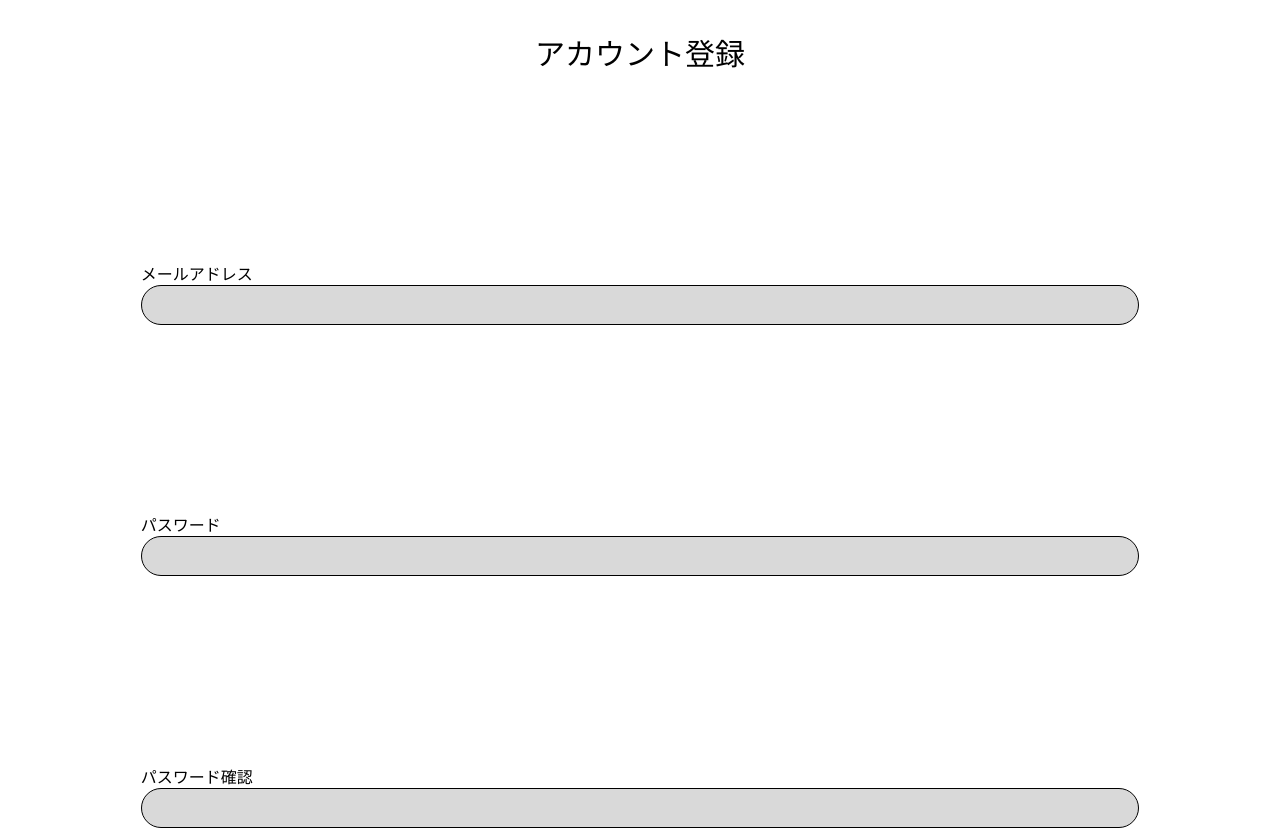
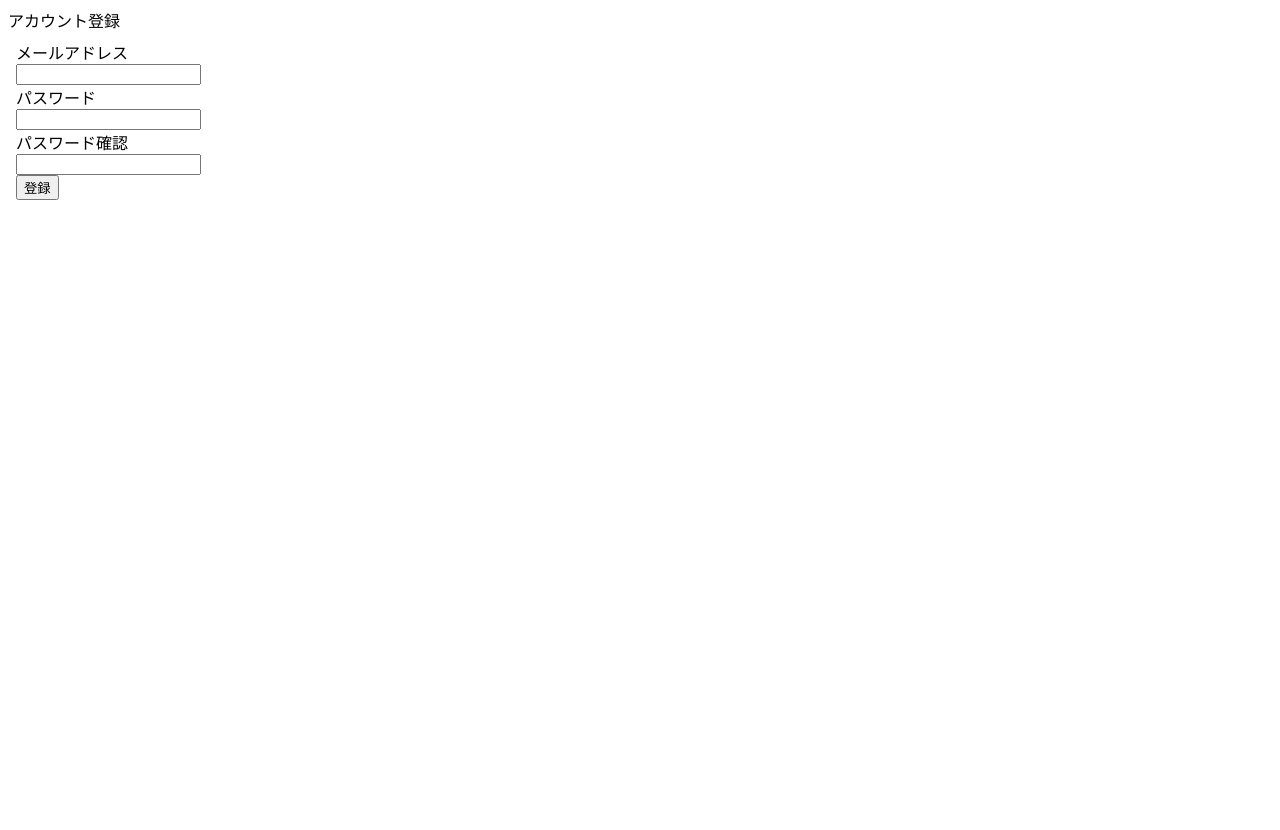
Before and after one commit to mobarisu/mobarisu, a React (Create React App) app in the folder web/react-app/: page /account in a window 1280 px wide. Shown: the top 830 px of the page. After the commit the page ends 800 px from the top, so only its background shows below. Built offline with nearby package versions, Linux system fonts and the light colour scheme.

Commit message:
confirmation

```diff
--- a/web/react-app/src/components/account.css
+++ b/web/react-app/src/components/account.css
@@ -1,4 +1,4 @@
-header{
+/* header{
     font-size: 30px;
     text-align:center;
     margin-top: 30px;
@@ -35,14 +35,14 @@ label{
     vertical-align: top;
 
     width         : 80%;
-    height        : 40px;                /* 入力域の高さ   */
-    background    : #d9d9d9;             /* 入力域の背景色 */
-    border        : 1px solid #000000;   /* 入力域の枠線   */
-    border-radius : 20px;                 /* 入力域の角丸   */
-    padding       : 0 10px;              /* 入力文字の余白 */
-    font-size     : 100%;                /* 入力文字サイズ */
-    color         : #000000;             /* 入力文字の色   */
+    height        : 40px;
+    background    : #d9d9d9;
+    border        : 1px solid #000000;
+    border-radius : 20px;
+    padding       : 0 10px;
+    font-size     : 100%;
+    color         : #000000;
 }
 .account{
     margin-top: 15%;
-}
+} */
--- a/web/react-app/src/components/confirmation.tsx
+++ b/web/react-app/src/components/confirmation.tsx
@@ -2,7 +2,7 @@ import React from 'react';
 
 
 const Confirmation: React.FC = () => {
-  // コンポーネントの実装を記述します
+
 
   return (
     <div>
```
Also changed, not shown: web/react-app/src/components/confirmation.css (added).
